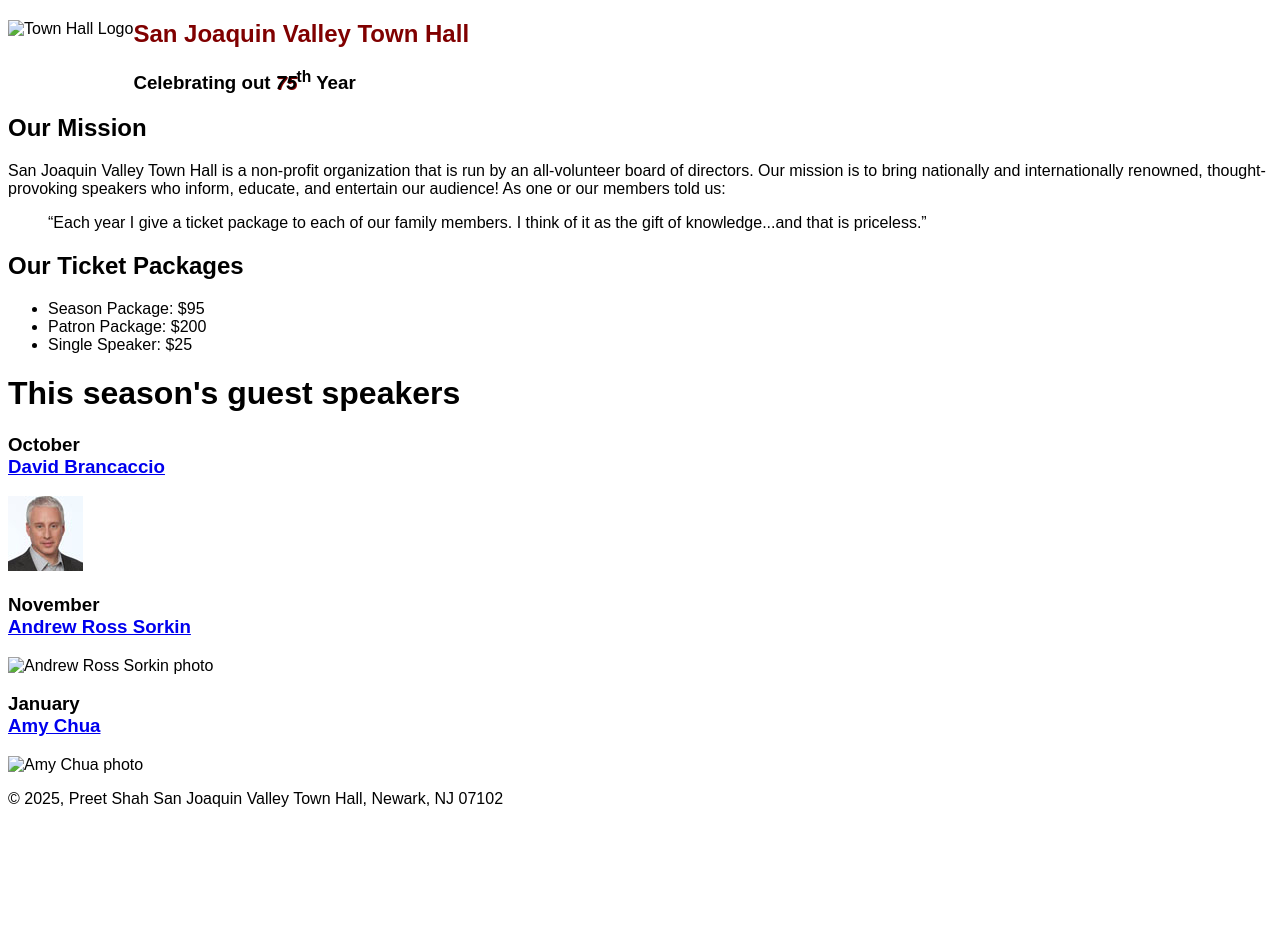
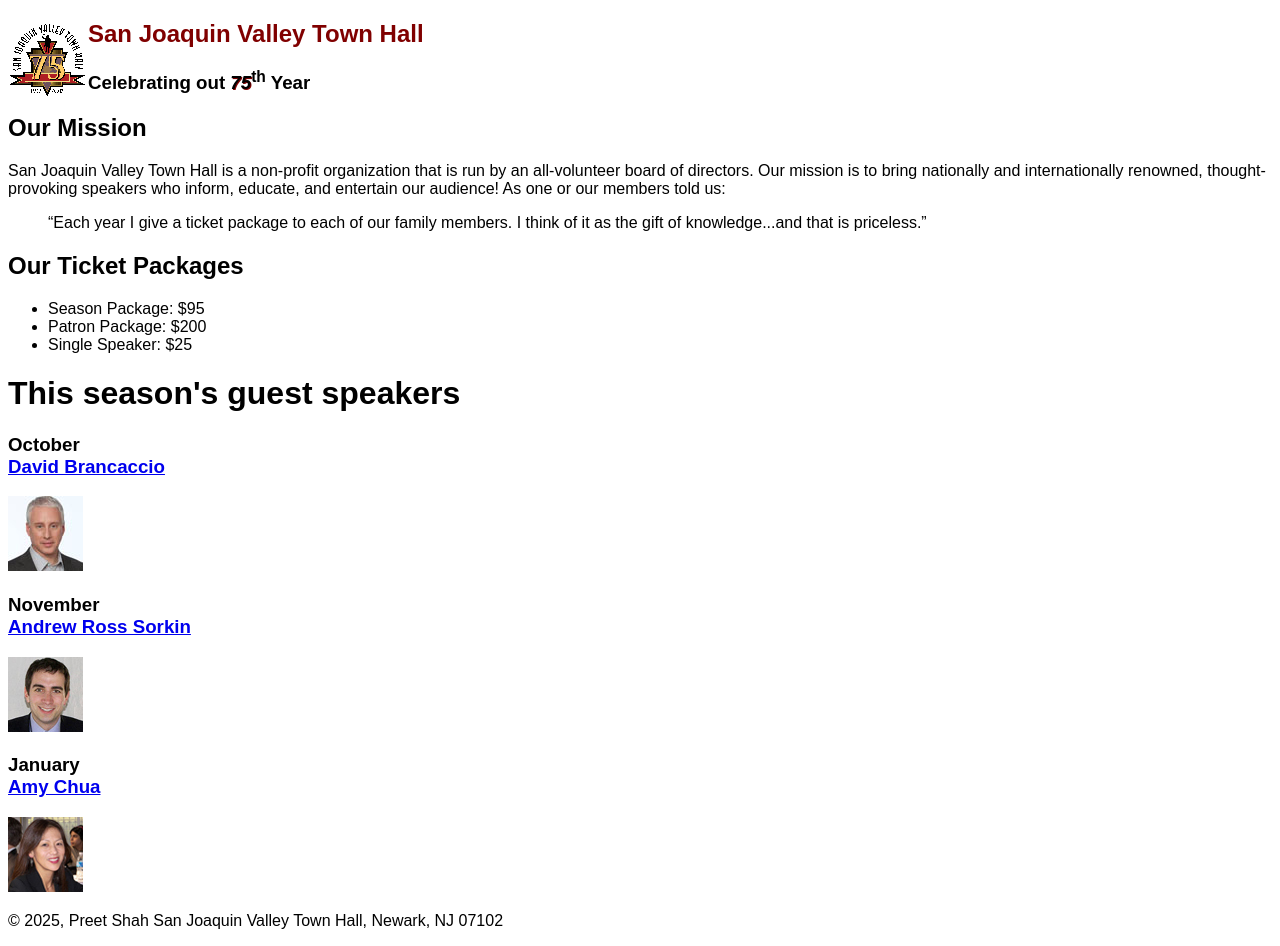
Before and after one commit to mansi961/A06, a plain HTML site: page index.html in a window 1280 px wide. Before the commit the page ends 824 px from the top, so only its background shows below. Drawn offline with Linux system fonts and the light colour scheme.

Commit message:
Update index.html

```diff
--- a/index.html
+++ b/index.html
@@ -9,7 +9,7 @@
   </head>
   <body>
     <header>
-      <img src="images\town_hall_logo (1).gif" alt="Town Hall Logo" height="80" />
+      <img src="images\town_hall_logo.gif" alt="Town Hall Logo" height="80" />
       <h2>San Joaquin Valley Town Hall</h2>
       <h3>Celebrating out <em class="shadow">75</em><sup>th</sup> Year</h3>
     </header>
@@ -41,9 +41,9 @@
       <h3>
         November<br /><a href="speakers/sorkin.html">Andrew Ross Sorkin</a>
       </h3>
-      <img src="images\sorkin75 (1).jpg" alt="Andrew Ross Sorkin photo" />
+      <img src="images\sorkin75.jpg" alt="Andrew Ross Sorkin photo" />
       <h3>January<br /><a href="speakers/chua.html">Amy Chua</a></h3>
-      <img src="images\chua75 (1).jpg" alt="Amy Chua photo" />
+      <img src="images\chua75.jpg" alt="Amy Chua photo" />
     </main>
     <footer>
       <p>&copy; 2025, Preet Shah San Joaquin Valley Town Hall, Newark, NJ 07102</p>
```
